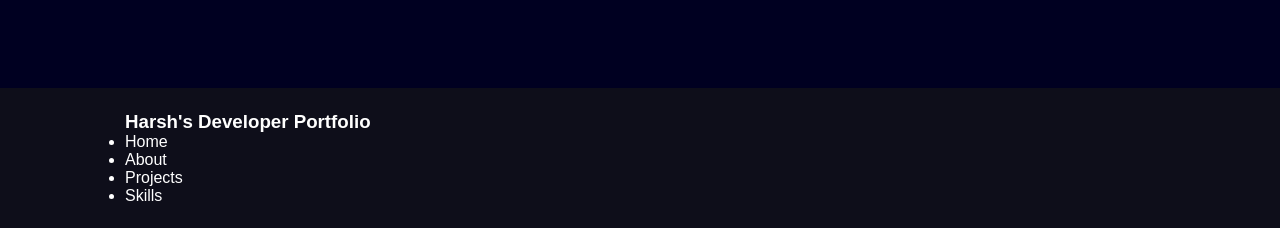
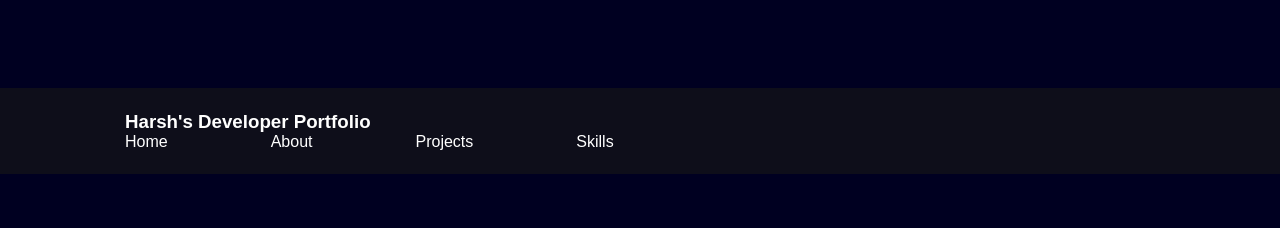
Before and after one commit to harshsawant2505/Personal-Portfolio-Website, a plain HTML site: page index.html in a window 1280 px wide. Shown: the part 2812-3040 px from the top of the page. After the commit the page ends 2986 px from the top, so only its background shows below. Drawn offline with nearby package versions, Linux system fonts and the light colour scheme.

Commit message:
fixed the footer

```diff
--- a/index.html
+++ b/index.html
@@ -152,7 +152,7 @@
                 <h3>Harsh's Developer Portfolio</h3>
             </div>
             <div class="second">
-                <ul>
+                <ul class="nav-items">
                     <li>Home</li>
                     <li>About</li>
                     <li>Projects</li>
--- a/style.css
+++ b/style.css
@@ -268,6 +268,23 @@ footer {
     display: flex;
     padding: 23px 125px;
 }
+.second{
+    width: 100%;
+
+}
+.flex{
+    width: 50%;
+}
+.nav-items{
+    display: flex;
+    justify-content: flex-start;
+
+}
+.nav-items li{
+   list-style: none;
+   margin-right: 20%;
+
+}
 
 /**-------------------------------------**/
 
```
